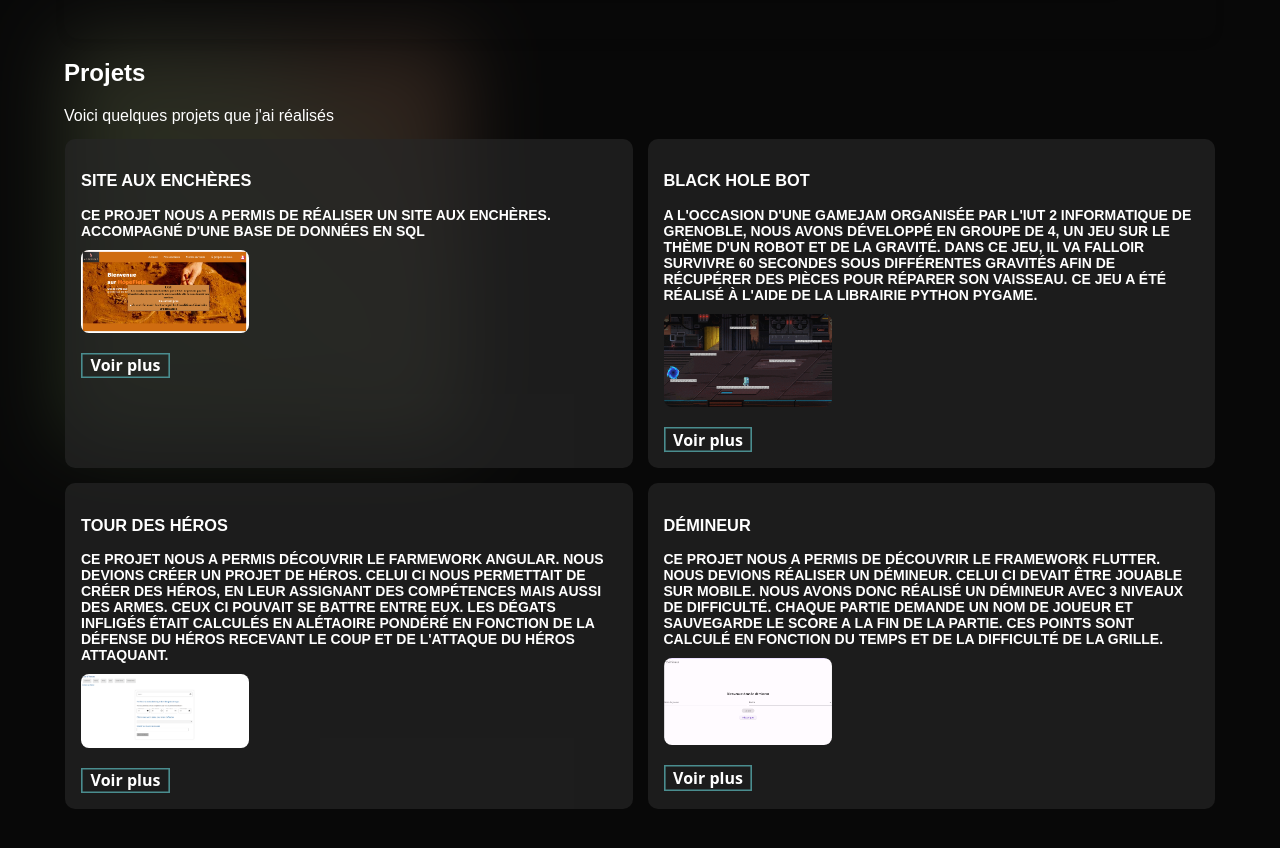
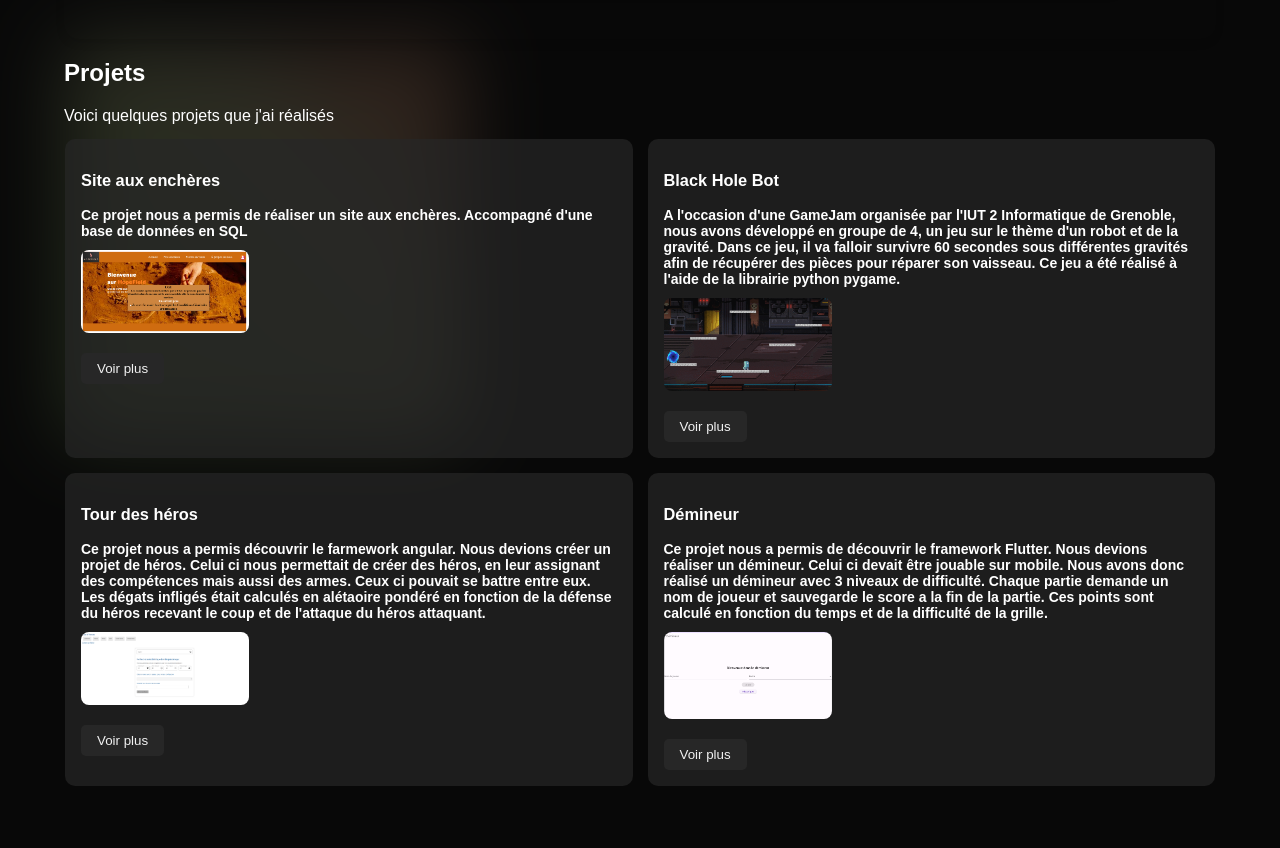
Before and after one commit to Aymdr404/Aymdr404.github.io, a React (Create React App) app: page / in a window 1280 px wide. Shown: the part 2760-3608 px from the top of the page. Built offline with nearby package versions, Linux system fonts and the light colour scheme; a web font is replaced by a local one.

Commit message:
[FIX] Refonte des projets

```diff
--- a/src/components/ProjectDetails/ProjectDetails.css
+++ b/src/components/ProjectDetails/ProjectDetails.css
@@ -25,7 +25,7 @@
 
 .close-button {
     position: absolute;
-    top: 10px;
+    top: 11px;
     right: 10px;
     background: red;
     color: rgb(0, 0, 0);
@@ -34,6 +34,9 @@
     width: 30px;
     height: 30px;
     cursor: pointer;
+    display: flex;
+    align-items: center;
+    justify-content: center;
 }
 
 .img-container {
@@ -56,6 +59,5 @@
 
 .chips {
     display: flex;
-    flex-wrap: wrap;
-    gap: 10px;
+    max-width: 20%;
 }
--- a/src/components/project/project.css
+++ b/src/components/project/project.css
@@ -2,50 +2,28 @@
     padding: 1rem;
     font-size: 14px;
     font-weight: bold;
-    text-transform: uppercase;
+    /* text-transform: uppercase; */
     color: #ffffff;
     background-color: #272727ad;
     border-radius: 10px;
   }
 
-  p {
+p {
     margin-bottom: 0.8em;
   }
-  .projectbody {
-    position: relative;
 
-    button {
-      --c:  #4a8d8f;
+.details-button {
+    background-color: #272727;
+    color: #f1f1f1;
+    border: none;
+    padding: 0.5rem 1rem;
+    border-radius: 5px;
+    cursor: pointer;
+    transition: 0.5s;
+  }
 
-      box-shadow: 0 0 0 .1em inset var(--c);
-      --_g: linear-gradient(var(--c) 0 0) no-repeat;
-      background:
-        var(--_g) calc(var(--_p,0%) - 100%) 0%,
-        var(--_g) calc(200% - var(--_p,0%)) 0%,
-        var(--_g) calc(var(--_p,0%) - 100%) 100%,
-        var(--_g) calc(200% - var(--_p,0%)) 100%;
-      background-size: 50.5% calc(var(--_p,0%)/2 + .5%);
-      outline-offset: .1em;
-      transition: background-size .4s, background-position 0s .4s;
-    }
-    button:hover {
-      --_p: 100%;
-      transition: background-position .4s, background-size 0s;
-    }
-    button:active {
-      box-shadow: 0 0 9e9q inset #0009;
-      background-color: var(--c);
-      color: #fff;
-    }
-
-    button {
-      font-family: system-ui, sans-serif;
-      font-size: 1rem;
-      cursor: pointer;
-      padding: .1em .6em;
-      font-weight: bold;
-      border: none;
-      color: #fff;
-    }
-
-}
+.details-button:hover {
+    background-color: #f1f1f1;
+    color: #272727;
+    transition: 0.5s;
+  }
```
